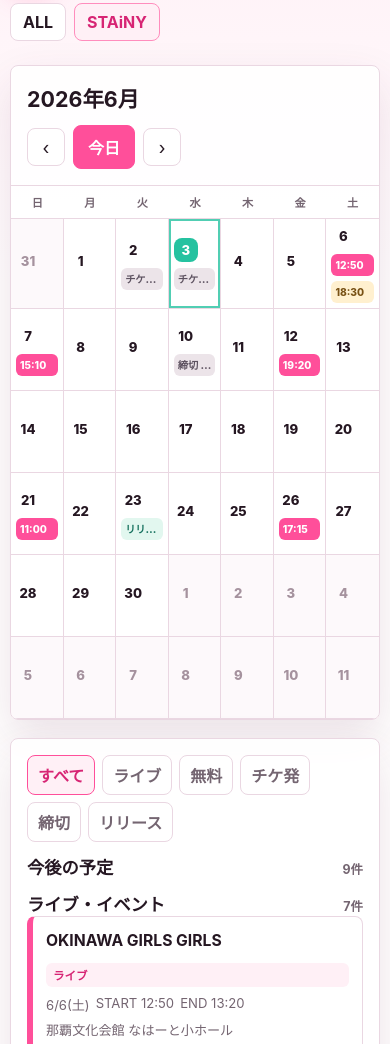
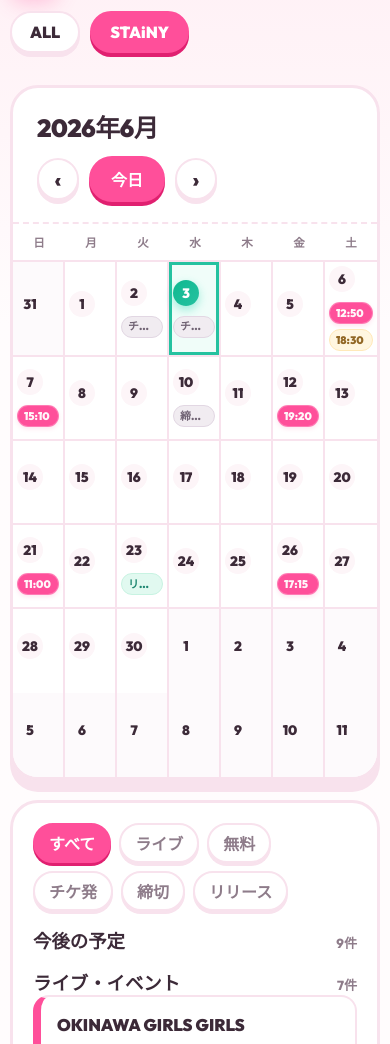
Before and after one commit to jazznuma/oshi-calendar, a plain HTML site: page docs/stainy/index.html in a window 390 px wide. Shown: the part 76-1120 px from the top of the page. Drawn offline with Linux system fonts and the light colour scheme; a web font is replaced by a local one.

Commit message:
style: カレンダーとイベントのデザインをポップでおしゃれに変更

```diff
--- a/docs/styles.css
+++ b/docs/styles.css
@@ -1,18 +1,20 @@
+@import url('https://fonts.googleapis.com/css2?family=Outfit:wght@400;600;800;900&family=Zen+Maru+Gothic:wght@400;700;900&display=swap');
+
 :root {
   color-scheme: light;
-  --bg: #fff8fb;
+  --bg: #fff5f8;
   --surface: #ffffff;
-  --surface-soft: #fff0f6;
-  --ink: #251722;
-  --muted: #746571;
-  --line: #ead7e2;
+  --surface-soft: #ffeef4;
+  --ink: #3c2a38;
+  --muted: #8e7c8a;
+  --line: #f8e2ed;
   --primary: #ff4f9a;
-  --primary-dark: #d72574;
-  --accent: #25c2a0;
-  --warning: #f0a93b;
-  --danger: #d9536f;
-  --shadow: 0 18px 45px rgba(98, 37, 70, 0.12);
-  font-family: "Inter", "Noto Sans JP", "Yu Gothic", "Meiryo", system-ui, sans-serif;
+  --primary-dark: #e02070;
+  --accent: #20d8b0;
+  --warning: #ffb830;
+  --danger: #ff5e7e;
+  --shadow: 0 12px 0 var(--line);
+  font-family: "Outfit", "Zen Maru Gothic", "Noto Sans JP", system-ui, sans-serif;
 }
 
 * {
@@ -23,7 +25,7 @@ body {
   min-width: 320px;
   margin: 0;
   background:
-    linear-gradient(180deg, rgba(255, 240, 246, 0.9), rgba(255, 255, 255, 0.86) 360px),
+    linear-gradient(180deg, rgba(255, 238, 244, 0.8), rgba(255, 255, 255, 0.7) 400px),
     var(--bg);
   color: var(--ink);
 }
@@ -46,48 +48,53 @@ a {
 .app-shell {
   width: min(1180px, calc(100% - 32px));
   margin: 0 auto;
-  padding: 28px 0 48px;
+  padding: 32px 0 64px;
 }
 
 .topbar {
   display: flex;
   align-items: center;
   justify-content: space-between;
-  gap: 16px;
-  margin-bottom: 24px;
+  gap: 20px;
+  margin-bottom: 32px;
 }
 
 .brand {
   display: flex;
   align-items: center;
   min-width: 0;
-  gap: 12px;
+  gap: 16px;
 }
 
 .brand-mark {
   display: grid;
-  width: 44px;
-  height: 44px;
-  flex: 0 0 44px;
+  width: 48px;
+  height: 48px;
+  flex: 0 0 48px;
   place-items: center;
-  border-radius: 8px;
-  background: var(--primary);
+  border-radius: 14px;
+  background: linear-gradient(135deg, var(--primary), #ff7bb0);
   color: #fff;
   font-weight: 900;
-  letter-spacing: 0;
-  box-shadow: 0 10px 24px rgba(255, 79, 154, 0.28);
+  letter-spacing: -0.5px;
+  box-shadow: 0 8px 20px rgba(255, 79, 154, 0.3);
+  border: 2px solid #fff;
+  text-decoration: none;
+  font-size: 1.15rem;
 }
 
 .brand h1 {
   margin: 0;
-  font-size: clamp(1.45rem, 4vw, 2.3rem);
-  line-height: 1.05;
+  font-size: clamp(1.6rem, 4.5vw, 2.4rem);
+  line-height: 1.1;
+  font-weight: 900;
 }
 
 .brand p {
-  margin: 5px 0 0;
+  margin: 6px 0 0;
   color: var(--muted);
-  font-size: 0.92rem;
+  font-size: 0.95rem;
+  font-weight: 700;
 }
 
 .nav-links {
@@ -95,104 +102,157 @@ a {
   align-items: center;
   justify-content: flex-end;
   flex-wrap: wrap;
-  gap: 8px;
+  gap: 10px;
 }
 
 .pill-link,
 .icon-button,
 .primary-button {
-  min-height: 38px;
-  border: 1px solid var(--line);
-  border-radius: 8px;
+  min-height: 42px;
+  border: 2px solid var(--line);
+  border-radius: 99px;
   background: #fff;
   color: var(--ink);
   cursor: pointer;
   text-decoration: none;
+  font-weight: 900;
+  display: inline-flex;
+  align-items: center;
+  justify-content: center;
+  box-shadow: 0 4px 0 var(--line);
+  transform: translateY(0);
+  transition: transform 0.2s cubic-bezier(0.175, 0.885, 0.32, 1.275), box-shadow 0.2s ease, background-color 0.2s ease;
 }
 
 .pill-link {
-  display: inline-flex;
-  align-items: center;
-  padding: 8px 12px;
-  font-weight: 700;
+  padding: 8px 18px;
+}
+
+.pill-link:hover,
+.icon-button:hover,
+.primary-button:hover {
+  transform: translateY(-3px);
+  box-shadow: 0 7px 0 var(--line);
+}
+
+.pill-link:active,
+.icon-button:active,
+.primary-button:active {
+  transform: translateY(2px);
+  box-shadow: 0 2px 0 var(--line);
 }
 
 .pill-link.active {
-  border-color: color-mix(in srgb, var(--primary), #ffffff 35%);
-  background: var(--surface-soft);
-  color: var(--primary-dark);
+  border-color: var(--primary);
+  background: var(--primary);
+  color: #fff;
+  box-shadow: 0 4px 0 var(--primary-dark);
+}
+
+.pill-link.active:hover {
+  box-shadow: 0 7px 0 var(--primary-dark);
+}
+
+.pill-link.active:active {
+  box-shadow: 0 2px 0 var(--primary-dark);
 }
 
 .icon-button {
-  display: inline-grid;
-  width: 38px;
-  place-items: center;
-  font-size: 1.1rem;
+  width: 42px;
+  padding: 0;
+  font-size: 1.3rem;
 }
 
 .primary-button {
-  display: inline-flex;
-  align-items: center;
-  justify-content: center;
-  padding: 9px 14px;
+  padding: 9px 20px;
   border-color: var(--primary);
   background: var(--primary);
   color: #fff;
-  font-weight: 800;
+  box-shadow: 0 4px 0 var(--primary-dark);
+}
+
+.primary-button:hover {
+  box-shadow: 0 7px 0 var(--primary-dark);
+}
+
+.primary-button:active {
+  box-shadow: 0 2px 0 var(--primary-dark);
 }
 
 .home-grid {
   display: grid;
-  grid-template-columns: repeat(auto-fit, minmax(240px, 1fr));
-  gap: 14px;
+  grid-template-columns: repeat(auto-fit, minmax(280px, 1fr));
+  gap: 20px;
 }
 
 .group-card {
   display: grid;
-  gap: 10px;
-  min-height: 178px;
-  padding: 18px;
-  border: 1px solid var(--line);
-  border-radius: 8px;
+  gap: 12px;
+  min-height: 190px;
+  padding: 24px;
+  border: 3px solid var(--line);
+  border-radius: 24px;
   background: var(--surface);
   color: inherit;
   text-decoration: none;
-  box-shadow: var(--shadow);
+  box-shadow: 0 8px 0 var(--line);
+  position: relative;
+  overflow: hidden;
+  transition: transform 0.25s cubic-bezier(0.175, 0.885, 0.32, 1.275), box-shadow 0.25s ease, border-color 0.25s ease;
+}
+
+.group-card::before {
+  content: '';
+  position: absolute;
+  top: 0;
+  left: 0;
+  width: 100%;
+  height: 6px;
+  background: var(--primary);
+}
+
+.group-card:hover {
+  transform: translateY(-5px);
+  box-shadow: 0 13px 0 var(--line);
+  border-color: color-mix(in srgb, var(--primary), #ffffff 50%);
 }
 
 .group-card strong {
-  font-size: 1.3rem;
-}
-
-.group-card span {
-  width: 44px;
-  height: 6px;
-  border-radius: 99px;
-  background: var(--primary);
+  font-size: 1.45rem;
+  font-weight: 900;
+  color: var(--ink);
+  margin-top: 6px;
 }
 
 .group-card p {
   margin: 0;
   color: var(--muted);
-  line-height: 1.7;
+  line-height: 1.6;
+  font-weight: 700;
+}
+
+.group-card span {
+  display: none;
 }
 
 .dashboard {
   display: grid;
-  grid-template-columns: minmax(0, 1.28fr) minmax(340px, 0.72fr);
-  gap: 18px;
+  grid-template-columns: minmax(0, 1.28fr) minmax(350px, 0.72fr);
+  gap: 24px;
   align-items: start;
 }
 
 .panel {
-  border: 1px solid var(--line);
-  border-radius: 8px;
-  background: rgba(255, 255, 255, 0.9);
-  box-shadow: var(--shadow);
+  border: 3px solid var(--line);
+  border-radius: 28px;
+  background: #ffffff;
+  box-shadow: 0 12px 0 var(--line);
+  padding: 8px;
+  overflow: hidden;
 }
 
 .calendar-panel {
-  overflow: hidden;
+  padding: 0;
 }
 
 .calendar-toolbar {
@@ -200,20 +260,21 @@ a {
   align-items: center;
   justify-content: space-between;
   gap: 12px;
-  padding: 16px;
-  border-bottom: 1px solid var(--line);
+  padding: 20px 24px;
+  border-bottom: 2px dashed var(--line);
 }
 
 .month-title {
   margin: 0;
-  font-size: 1.34rem;
-  letter-spacing: 0;
+  font-size: 1.55rem;
+  font-weight: 900;
+  letter-spacing: -0.5px;
 }
 
 .toolbar-buttons {
   display: flex;
   align-items: center;
-  gap: 8px;
+  gap: 10px;
 }
 
 .calendar-grid {
@@ -222,39 +283,45 @@ a {
 }
 
 .weekday {
-  padding: 10px 8px;
-  border-bottom: 1px solid var(--line);
+  padding: 14px 8px;
+  border-bottom: 2px solid var(--line);
   color: var(--muted);
-  font-size: 0.78rem;
-  font-weight: 800;
+  font-size: 0.82rem;
+  font-weight: 900;
   text-align: center;
 }
 
 .day-cell {
   position: relative;
-  min-height: 124px;
-  padding: 8px;
-  border-right: 1px solid var(--line);
-  border-bottom: 1px solid var(--line);
-  background: rgba(255, 255, 255, 0.7);
+  min-height: 132px;
+  padding: 6px;
+  border-right: 2px solid var(--line);
+  border-bottom: 2px solid var(--line);
+  background: #ffffff;
   text-align: left;
+  transition: background-color 0.2s ease, transform 0.2s ease;
 }
 
 .day-cell:nth-child(7n) {
   border-right: 0;
 }
 
+.day-cell:nth-child(n+36) {
+  border-bottom: 0;
+}
+
 .day-cell.is-outside {
-  background: rgba(251, 245, 248, 0.55);
-  color: #a5929e;
+  background: #fdfafc;
+  color: #cbbcc5;
 }
 
 .day-cell.is-today {
-  box-shadow: inset 0 0 0 2px color-mix(in srgb, var(--accent), #ffffff 20%);
+  background: #f0fdf9;
+  box-shadow: inset 0 0 0 3px var(--accent);
 }
 
 .day-cell.is-selected {
-  background: #fff3f8;
+  background: #fff0f6;
 }
 
 .day-button {
@@ -270,16 +337,31 @@ a {
 
 .day-number {
   display: inline-grid;
-  width: 28px;
-  height: 28px;
+  width: 30px;
+  height: 30px;
   place-items: center;
-  border-radius: 8px;
-  font-weight: 850;
+  border-radius: 50%;
+  font-weight: 900;
+  font-size: 0.95rem;
+  background: #fdf5f8;
+  color: var(--ink);
+  margin-bottom: 4px;
 }
 
-.is-today .day-number {
-  background: var(--accent);
+.day-cell.is-outside .day-number {
+  background: transparent;
+}
+
+.day-cell.is-today .day-number {
+  background: linear-gradient(135deg, #10b890, var(--accent));
   color: #fff;
+  box-shadow: 0 4px 10px rgba(32, 216, 176, 0.4);
+}
+
+.day-cell.is-selected .day-number {
+  background: linear-gradient(135deg, var(--primary), #ff7bb0);
+  color: #fff;
+  box-shadow: 0 4px 10px rgba(255, 79, 154, 0.4);
 }
 
 .day-events {
@@ -293,14 +375,21 @@ a {
   grid-template-columns: auto minmax(0, 1fr);
   align-items: center;
   gap: 6px;
-  min-height: 24px;
-  padding: 4px 6px;
-  border-radius: 6px;
+  min-height: 22px;
+  padding: 3px 8px;
+  border-radius: 99px;
   background: var(--primary);
   color: #fff;
-  font-size: 0.76rem;
+  font-size: 0.72rem;
   font-weight: 800;
   line-height: 1.2;
+  box-shadow: 0 2px 4px rgba(255, 79, 154, 0.15);
+  border: 1px solid rgba(255, 255, 255, 0.25);
+  transition: transform 0.15s ease;
+}
+
+.event-chip:hover {
+  transform: scale(1.03);
 }
 
 .event-chip time,
@@ -310,55 +399,91 @@ a {
   white-space: nowrap;
 }
 
+.event-chip time {
+  font-weight: 900;
+  opacity: 0.95;
+}
+
 .event-chip.ticket,
 .event-chip.deadline {
-  background: #ece4e9;
-  color: #5d5260;
+  background: #f1ecf1;
+  color: #6a5c6d;
+  box-shadow: none;
+  border: 1px solid #e2d7e3;
 }
 
 .event-chip.release {
-  background: #e2f7ef;
-  color: #136f5c;
+  background: #e1f9f0;
+  color: #14806a;
+  box-shadow: none;
+  border: 1px solid #c8f3e2;
 }
 
 .event-chip.free {
-  background: #fff0cf;
-  color: #795216;
+  background: #fff6e0;
+  color: #8c601b;
+  box-shadow: none;
+  border: 1px solid #ffe9b9;
 }
 
 .event-chip.more {
-  grid-template-columns: 1fr;
-  background: transparent;
-  color: var(--muted);
+  justify-content: center;
+  background: #fdf2f7;
+  color: var(--primary-dark);
+  border: 1px dashed var(--primary);
+  box-shadow: none;
+  font-weight: 900;
 }
 
 .side-panel {
   display: grid;
-  gap: 12px;
-  padding: 16px;
+  gap: 16px;
+  padding: 20px;
 }
 
 .filters {
   display: flex;
   flex-wrap: wrap;
-  gap: 7px;
+  gap: 8px;
 }
 
 .filter-button {
-  min-height: 34px;
-  padding: 7px 10px;
-  border: 1px solid var(--line);
-  border-radius: 8px;
+  min-height: 36px;
+  padding: 6px 14px;
+  border: 2px solid var(--line);
+  border-radius: 99px;
   background: #fff;
   color: var(--muted);
   cursor: pointer;
   font-weight: 800;
+  box-shadow: 0 3px 0 var(--line);
+  transform: translateY(0);
+  transition: transform 0.2s cubic-bezier(0.175, 0.885, 0.32, 1.275), box-shadow 0.2s ease, background-color 0.2s ease;
+}
+
+.filter-button:hover {
+  transform: translateY(-2px);
+  box-shadow: 0 5px 0 var(--line);
+}
+
+.filter-button:active {
+  transform: translateY(1px);
+  box-shadow: 0 2px 0 var(--line);
 }
 
 .filter-button.active {
   border-color: var(--primary);
-  color: var(--primary-dark);
-  background: var(--surface-soft);
+  color: #fff;
+  background: var(--primary);
+  box-shadow: 0 3px 0 var(--primary-dark);
+}
+
+.filter-button.active:hover {
+  box-shadow: 0 5px 0 var(--primary-dark);
+}
+
+.filter-button.active:active {
+  box-shadow: 0 1px 0 var(--primary-dark);
 }
 
 .section-title {
@@ -367,37 +492,53 @@ a {
   justify-content: space-between;
   gap: 12px;
   margin: 0;
-  font-size: 1.08rem;
+  font-size: 1.15rem;
+  font-weight: 900;
 }
 
 .section-title small {
   color: var(--muted);
-  font-size: 0.78rem;
+  font-size: 0.82rem;
+  font-weight: 700;
 }
 
 .event-list {
   display: grid;
-  gap: 10px;
+  gap: 12px;
 }
 
 .event-card {
   display: grid;
   gap: 8px;
   width: 100%;
-  padding: 13px;
-  border: 1px solid var(--line);
-  border-left: 6px solid var(--primary);
-  border-radius: 8px;
+  padding: 16px;
+  border: 2px solid var(--line);
+  border-left: 8px solid var(--primary);
+  border-radius: 16px;
   background: #fff;
   color: inherit;
   cursor: pointer;
   text-align: left;
+  box-shadow: 0 6px 0 var(--line);
+  transform: translateY(0);
+  transition: transform 0.25s cubic-bezier(0.175, 0.885, 0.32, 1.275), box-shadow 0.25s ease, background-color 0.25s ease;
+}
+
+.event-card:hover {
+  transform: translateY(-4px);
+  box-shadow: 0 10px 0 var(--line);
+  background: #fffbfe;
+}
+
+.event-card:active {
+  transform: translateY(2px);
+  box-shadow: 0 2px 0 var(--line);
 }
 
 .event-card.ticket,
 .event-card.deadline {
-  border-left-color: #b5aab2;
-  background: #fbf8fa;
+  border-left-color: #a89aa5;
+  background: #fff;
 }
 
 .event-card.release {
@@ -418,41 +559,48 @@ a {
 .event-card h3 {
   min-width: 0;
   margin: 0;
-  font-size: 0.98rem;
-  line-height: 1.45;
+  font-size: 1.05rem;
+  font-weight: 900;
+  line-height: 1.4;
+  color: var(--ink);
 }
 
 .event-card-meta {
   display: flex;
   flex-wrap: wrap;
-  gap: 6px;
+  gap: 8px;
   color: var(--muted);
-  font-size: 0.82rem;
+  font-size: 0.85rem;
+  font-weight: 700;
 }
 
 .type-badge {
   flex: 0 0 auto;
-  padding: 4px 7px;
-  border-radius: 6px;
+  padding: 4px 10px;
+  border-radius: 99px;
   background: var(--surface-soft);
   color: var(--primary-dark);
   font-size: 0.72rem;
   font-weight: 900;
+  border: 1px solid rgba(255, 79, 154, 0.15);
 }
 
 .event-card.ticket .type-badge,
 .event-card.deadline .type-badge {
   background: #ece4e9;
   color: #5d5260;
+  border-color: rgba(93, 82, 96, 0.15);
 }
 
 .empty-state,
 .error-state {
-  padding: 18px;
-  border: 1px dashed var(--line);
-  border-radius: 8px;
+  padding: 20px;
+  border: 2px dashed var(--line);
+  border-radius: 16px;
   color: var(--muted);
   line-height: 1.7;
+  font-weight: 700;
+  text-align: center;
 }
 
 .modal-backdrop {
@@ -463,7 +611,8 @@ a {
   align-items: center;
   justify-content: center;
   padding: 18px;
-  background: rgba(38, 21, 33, 0.45);
+  background: rgba(60, 42, 56, 0.35);
+  backdrop-filter: blur(8px);
 }
 
 .modal-backdrop.open {
@@ -474,9 +623,11 @@ a {
   width: min(620px, 100%);
   max-height: min(760px, calc(100vh - 36px));
   overflow: auto;
-  border-radius: 8px;
+  border-radius: 28px;
   background: #fff;
-  box-shadow: 0 28px 80px rgba(36, 15, 29, 0.28);
+  box-shadow: 0 20px 50px rgba(98, 37, 70, 0.2);
+  border: 3px solid var(--line);
+  padding: 12px;
 }
 
 .modal-header {
@@ -484,70 +635,79 @@ a {
   align-items: flex-start;
   justify-content: space-between;
   gap: 16px;
-  padding: 18px 18px 10px;
+  padding: 20px 20px 10px;
 }
 
 .modal h2 {
-  margin: 8px 0 0;
-  font-size: 1.4rem;
+  margin: 10px 0 0;
+  font-size: 1.5rem;
+  font-weight: 900;
   line-height: 1.35;
+  color: var(--ink);
 }
 
 .modal-body {
   display: grid;
-  gap: 12px;
-  padding: 0 18px 18px;
+  gap: 16px;
+  padding: 0 20px 20px;
 }
 
 .detail-grid {
   display: grid;
   grid-template-columns: repeat(2, minmax(0, 1fr));
-  gap: 10px;
+  gap: 12px;
 }
 
 .detail-item {
-  padding: 10px;
-  border: 1px solid var(--line);
-  border-radius: 8px;
-  background: #fffafd;
+  padding: 12px;
+  border: 2px solid var(--line);
+  border-radius: 16px;
+  background: #fffbfd;
 }
 
 .detail-item strong {
   display: block;
-  margin-bottom: 4px;
+  margin-bottom: 6px;
   color: var(--muted);
-  font-size: 0.75rem;
+  font-size: 0.78rem;
+  font-weight: 900;
 }
 
 .detail-item span {
   line-height: 1.5;
+  font-weight: 700;
 }
 
 .modal-actions {
   display: flex;
   flex-wrap: wrap;
-  gap: 8px;
+  gap: 10px;
+  margin-top: 8px;
 }
 
 .loading {
-  padding: 36px;
+  padding: 48px;
   color: var(--muted);
+  font-weight: 900;
+  font-size: 1.2rem;
+  text-align: center;
 }
 
 @media (max-width: 920px) {
   .dashboard {
     grid-template-columns: 1fr;
+    gap: 20px;
   }
 
   .day-cell {
-    min-height: 112px;
+    min-height: 116px;
   }
 }
 
 @media (max-width: 680px) {
   .app-shell {
     width: min(100% - 20px, 1180px);
-    padding-top: 16px;
+    padding-top: 20px;
   }
 
   .topbar,
@@ -555,6 +715,10 @@ a {
   .event-card-header {
     align-items: stretch;
     flex-direction: column;
+  }
+
+  .topbar {
+    gap: 14px;
   }
 
   .nav-links,
@@ -567,27 +731,27 @@ a {
   }
 
   .weekday {
-    padding: 8px 2px;
-    font-size: 0.7rem;
+    padding: 10px 2px;
+    font-size: 0.72rem;
   }
 
   .day-cell {
-    min-height: 82px;
-    padding: 5px;
+    min-height: 84px;
+    padding: 4px;
   }
 
   .day-number {
-    width: 24px;
-    height: 24px;
-    font-size: 0.82rem;
+    width: 26px;
+    height: 26px;
+    font-size: 0.85rem;
   }
 
   .event-chip {
     grid-template-columns: 1fr;
     gap: 1px;
     min-height: 22px;
-    padding: 3px 4px;
-    font-size: 0.64rem;
+    padding: 3px 6px;
+    font-size: 0.68rem;
   }
 
   .event-chip span {
```
